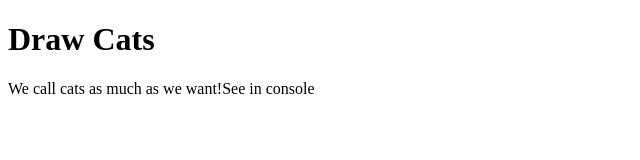
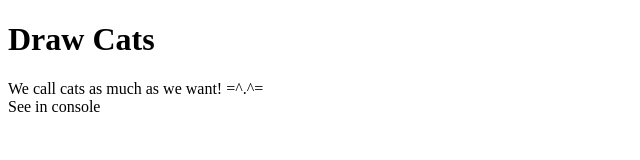
Before and after one commit to Olexander63/drawCats, a plain HTML site: page index.html in a window 1280 px wide. Shown: the whole page, without its empty margins (0-640 px from the left). Drawn offline with Linux system fonts and the light colour scheme.

Commit message:
Update index.html

```diff
--- a/index.html
+++ b/index.html
@@ -13,7 +13,7 @@
 
     <h1>Draw Cats</h1>
 
-    <p>We call cats as much as we want!See in console</p>
+    <p>We call cats as much as we want! =^.^=  <br> See in console</p>
 
     <script src="js/main.js"></script>
 </body>
```
